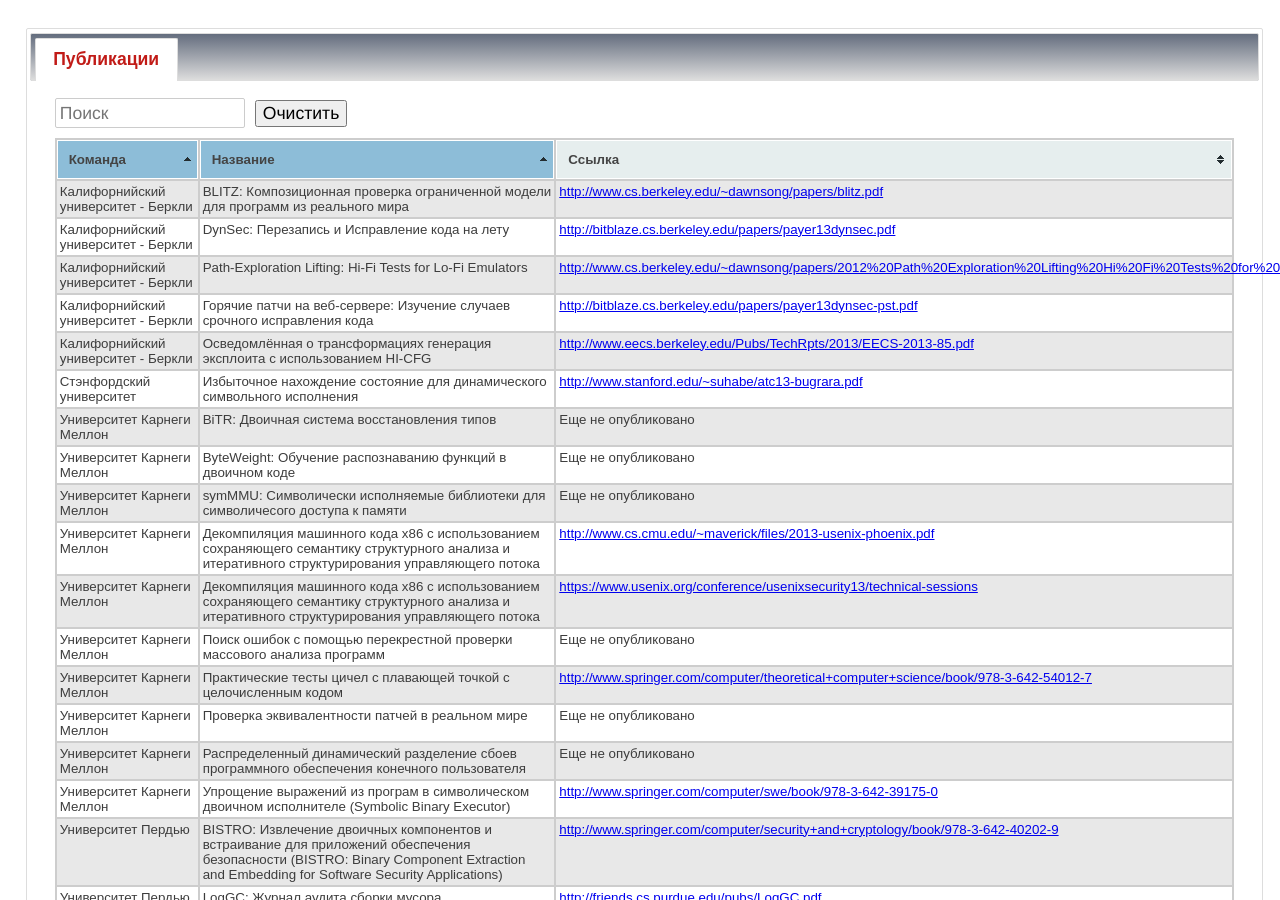
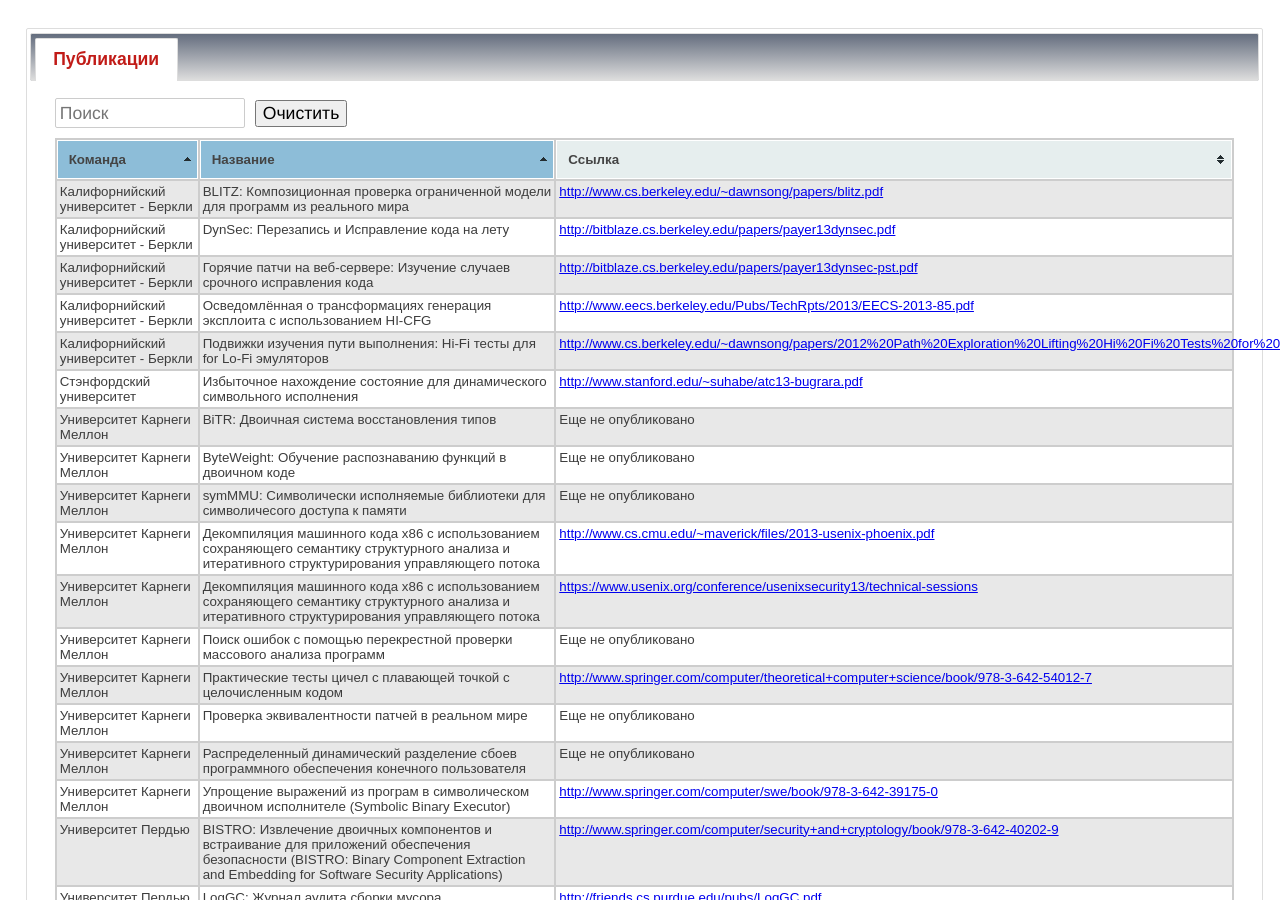
Before and after one commit to kant2002/darpa-ru, a Jekyll site: the page built from ru/BET.html, in a window 1280 px wide and 900 px high, scrolled down 822 px. Built offline with Jekyll 4.4.1, drawn with Linux system fonts in a browser that asks for light colours.

Commit message:
New translations BET.html (Russian)

```diff
--- a/ru/BET.html
+++ b/ru/BET.html
@@ -82,7 +82,7 @@
 </tr>
 <tr>
   <td class='team'>Калифорнийский университет - Беркли<a name='Калифорнийский университет - Беркли'></a></td>
-<td class='title'>Path-Exploration Lifting: Hi-Fi Tests for Lo-Fi Emulators</td>  <td class='link'><a href='http://www.cs.berkeley.edu/~dawnsong/papers/2012%20Path%20Exploration%20Lifting%20Hi%20Fi%20Tests%20for%20Lo%20Fi%20Emulators.pdf' class='external' target='_blank'>http://www.cs.berkeley.edu/~dawnsong/papers/2012%20Path%20Exploration%20Lifting%20Hi%20Fi%20Tests%20for%20Lo%20Fi%20Emulators.pdf</a></td>
+<td class='title'>Подвижки изучения пути выполнения: Hi-Fi тесты для for Lo-Fi эмуляторов</td>  <td class='link'><a href='http://www.cs.berkeley.edu/~dawnsong/papers/2012%20Path%20Exploration%20Lifting%20Hi%20Fi%20Tests%20for%20Lo%20Fi%20Emulators.pdf' class='external' target='_blank'>http://www.cs.berkeley.edu/~dawnsong/papers/2012%20Path%20Exploration%20Lifting%20Hi%20Fi%20Tests%20for%20Lo%20Fi%20Emulators.pdf</a></td>
 </tr>
 <tr>
   <td class='team'>Стэнфордский университет<a name='Стэнфордский университет'></a></td>
```
